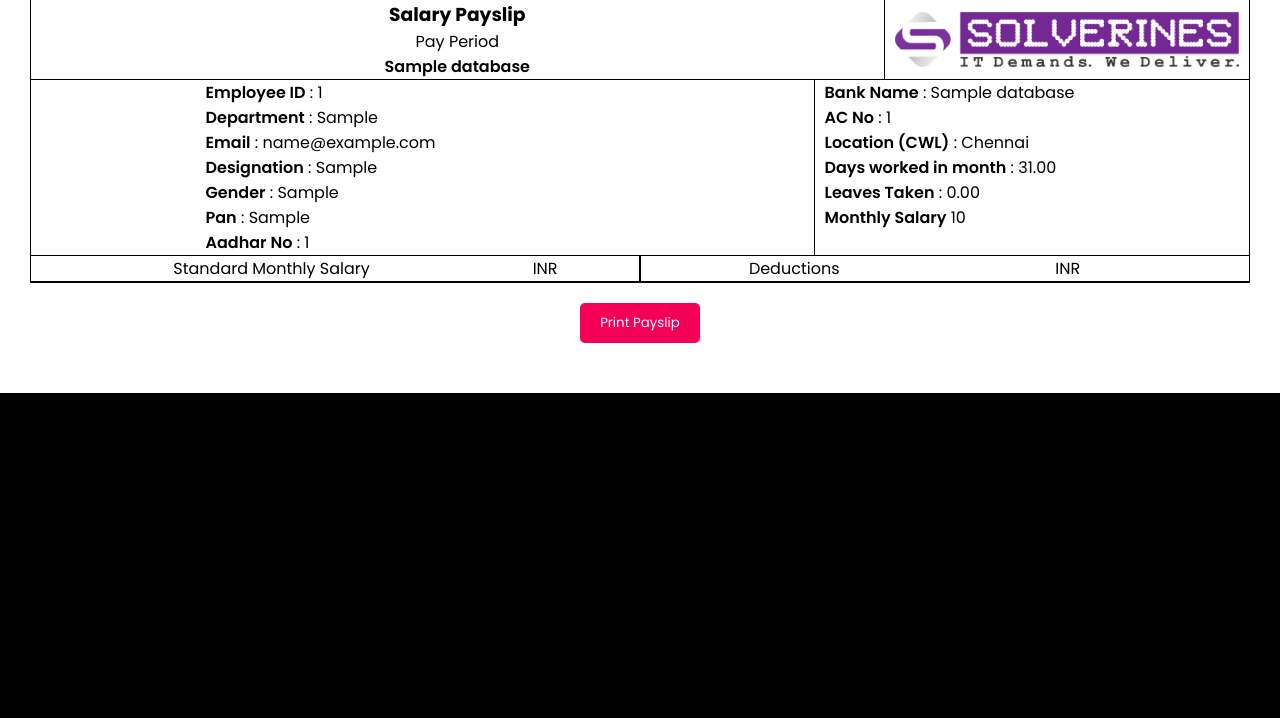
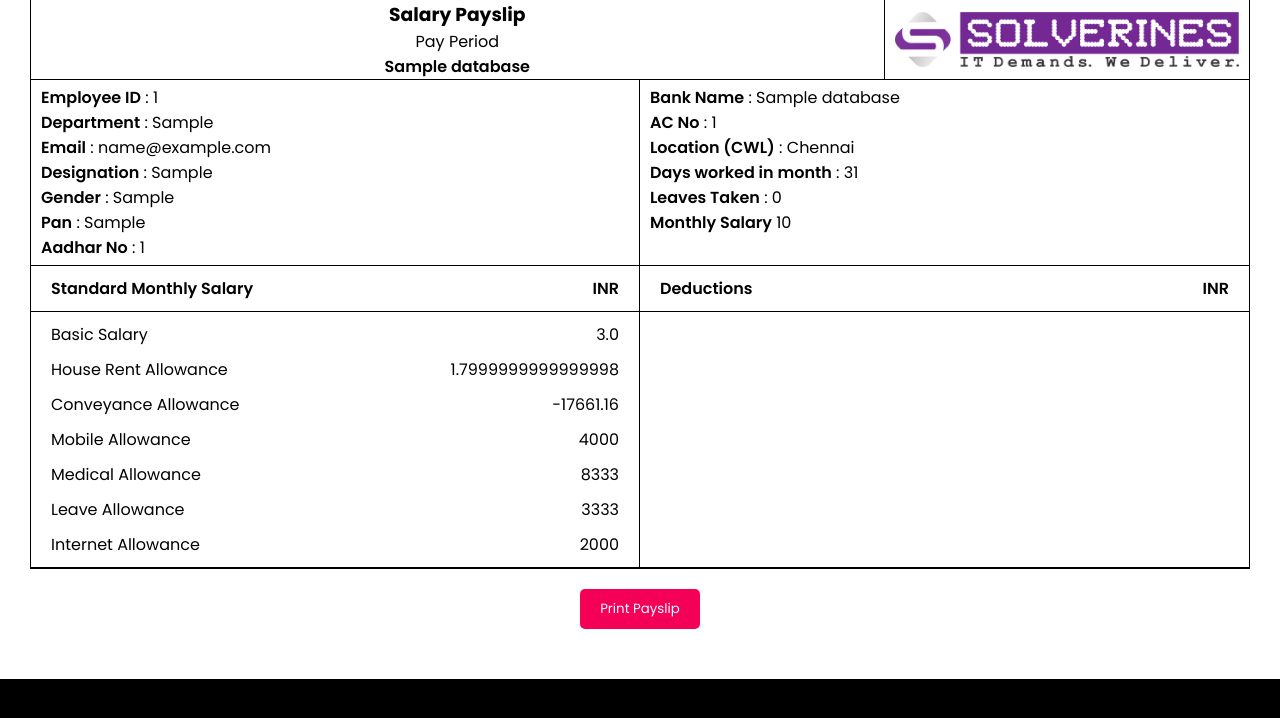
Before and after one commit to TartejBrothers/Solverines-Payroll, a Django app: page /payroll/ in a window 1280 px wide. Shown: the part 31-749 px from the top of the page. Run offline with Django 5.2, Linux system fonts and the light colour scheme; tables that the repository leaves empty hold one stand-in row (values such as "Sample post").

Commit message:
Updated: Payroll

```diff
--- a/data/views.py
+++ b/data/views.py
@@ -18,11 +18,32 @@ def search(request):
 
 def payroll(request):
     query = request.GET.get("query")
-    print(query)
+
     results = Database.objects.all()
-    print(results)
+    ibasic = None
+    if results.exists():
+        total_salary = sum(result.salary for result in results)
+        basic = total_salary * 0.3
+
     if query:
         results = Database.objects.filter(id=query)
-    context = {"results": results}
-    print(context)
+    hra = basic * 0.6
+    pf = basic * 0.12
+    leave = 3333
+    medical = 8333
+    mobile = 4000
+    internet = 2000
+    conveyance = total_salary - basic - hra - pf - leave - medical - mobile - internet
+    context = {
+        "results": results,
+        "basic": basic,
+        "hra": hra,
+        "pf": pf,
+        "leave": leave,
+        "medical": medical,
+        "mobile": mobile,
+        "internet": internet,
+        "conveyance": conveyance,
+    }
+    print(conveyance)
     return render(request, "payroll.html", context)
--- a/static/css/payroll.css
+++ b/static/css/payroll.css
@@ -1,19 +1,21 @@
 body {
   background-color: #ffffff;
   height: 100%;
-
   padding-left: 30px;
   padding-right: 30px;
 }
+
 .main {
   width: 100%;
   background-color: #ffffff;
   border: 1px solid #000000;
   gap: 0px;
 }
+
 * {
   color: #000000;
 }
+
 .header {
   width: 100%;
   display: flex;
@@ -21,6 +23,7 @@ body {
   text-align: center;
   border-bottom: 1px solid #000000;
 }
+
 .headercenter {
   width: 70%;
   display: flex;
@@ -29,6 +32,7 @@ body {
   flex-direction: column;
   align-items: center;
 }
+
 .headerright {
   width: 30%;
   border-left: 1px solid #000000;
@@ -39,49 +43,54 @@ body {
   text-align: center;
   flex-direction: column;
 }
+
 .headerright img {
   width: 100%;
 }
+
 .topbodycontent {
   width: 100%;
   display: flex;
-  justify-content: center;
   border-bottom: 1px solid #000000;
-  gap: 10px;
 }
+
 .topbodycontentleft {
   width: 50%;
   border-right: 1px solid #000000;
-  display: flex;
-  justify-content: left;
-  flex-direction: column;
-  align-items: flex-start;
+  padding: 5px 10px;
 }
+
+.topbodycontentright {
+  width: 50%;
+  padding: 5px 10px;
+}
+
 p b {
   font-weight: 600;
 }
 
 .topbodyheader {
   display: flex;
-  text-align: center;
+  font-weight: 600;
   justify-content: center;
   border-bottom: 1px solid #000000;
   width: 100%;
 }
+
 .topbodyheaderleft,
 .topbodyheaderright {
-  width: 45%;
+  width: 50%;
   display: flex;
-  justify-content: space-around;
+  gap: 20px;
+  justify-content: space-between;
+  padding: 10px 20px;
   flex-direction: row;
-  align-items: space-around;
 }
+
 .topbodyheaderleft {
   border-right: 1px solid #000000;
 }
-.topbodyheaderright {
-  border-left: 1px solid #000000;
-}
+
 .printbutton {
   display: block;
   background-color: #f50057;
@@ -92,3 +101,38 @@ p b {
   border-radius: 5px;
   cursor: pointer;
 }
+
+.topbodysalary {
+  display: flex;
+  width: 100%;
+  flex-direction: column;
+}
+
+.topbodysalary ul {
+  width: 100%;
+}
+
+.topbodysalary ul li {
+  list-style-type: none;
+  padding: 5px 10px;
+  display: flex;
+  width: 100%;
+  justify-content: space-between;
+}
+
+.topbodyheader {
+  display: flex;
+  justify-content: center;
+  align-items: center; /* Align items vertically */
+  border-bottom: 1px solid #000000;
+  width: 100%;
+}
+
+.topbodyheaderleft,
+.topbodyheaderright {
+  display: flex;
+  gap: 20px;
+  justify-content: space-between;
+
+  flex-direction: row;
+}
--- a/templates/payroll.html
+++ b/templates/payroll.html
@@ -52,8 +52,8 @@
           <p><b>Bank Name</b> : {{ value.bankname }}</p>
           <p><b>AC No</b> : {{ value.ac_no }}</p>
           <p><b>Location (CWL)</b> : Chennai</p>
-          <p><b>Days worked in month</b> : 31.00</p>
-          <p><b>Leaves Taken</b> : 0.00</p>
+          <p><b>Days worked in month</b> : 31</p>
+          <p><b>Leaves Taken</b> : 0</p>
 
           <p><b>Monthly Salary</b> {{ value.salary }}</p>
           {% endfor %}
@@ -70,6 +70,45 @@
           <p>INR</p>
         </div>
       </div>
+      <div class="topbodycontent">
+        <div class="topbodycontentleft">
+          <div class="topbodysalary">
+            {% for value in results %}
+            <ul>
+              <li>
+                <p>Basic Salary</p>
+                <p>{{ basic }}</p>
+              </li>
+              <li>
+                <p>House Rent Allowance</p>
+                <p>{{ hra }}</p>
+              </li>
+              <li>
+                <p>Conveyance Allowance</p>
+                <p>{{ conveyance }}</p>
+              </li>
+              <li>
+                <p>Mobile Allowance</p>
+                <p>{{ mobile }}</p>
+              </li>
+              <li>
+                <p>Medical Allowance</p>
+                <p>{{ medical }}</p>
+              </li>
+              <li>
+                <p>Leave Allowance</p>
+                <p>{{ leave }}</p>
+              </li>
+              <li>
+                <p>Internet Allowance</p>
+                <p>{{ internet }}</p>
+              </li>
+            </ul>
+            {% endfor %}
+          </div>
+        </div>
+        <div class="topbodycontentright"></div>
+      </div>
     </div>
     <button class="printbutton">Print Payslip</button>
     <script>
```
